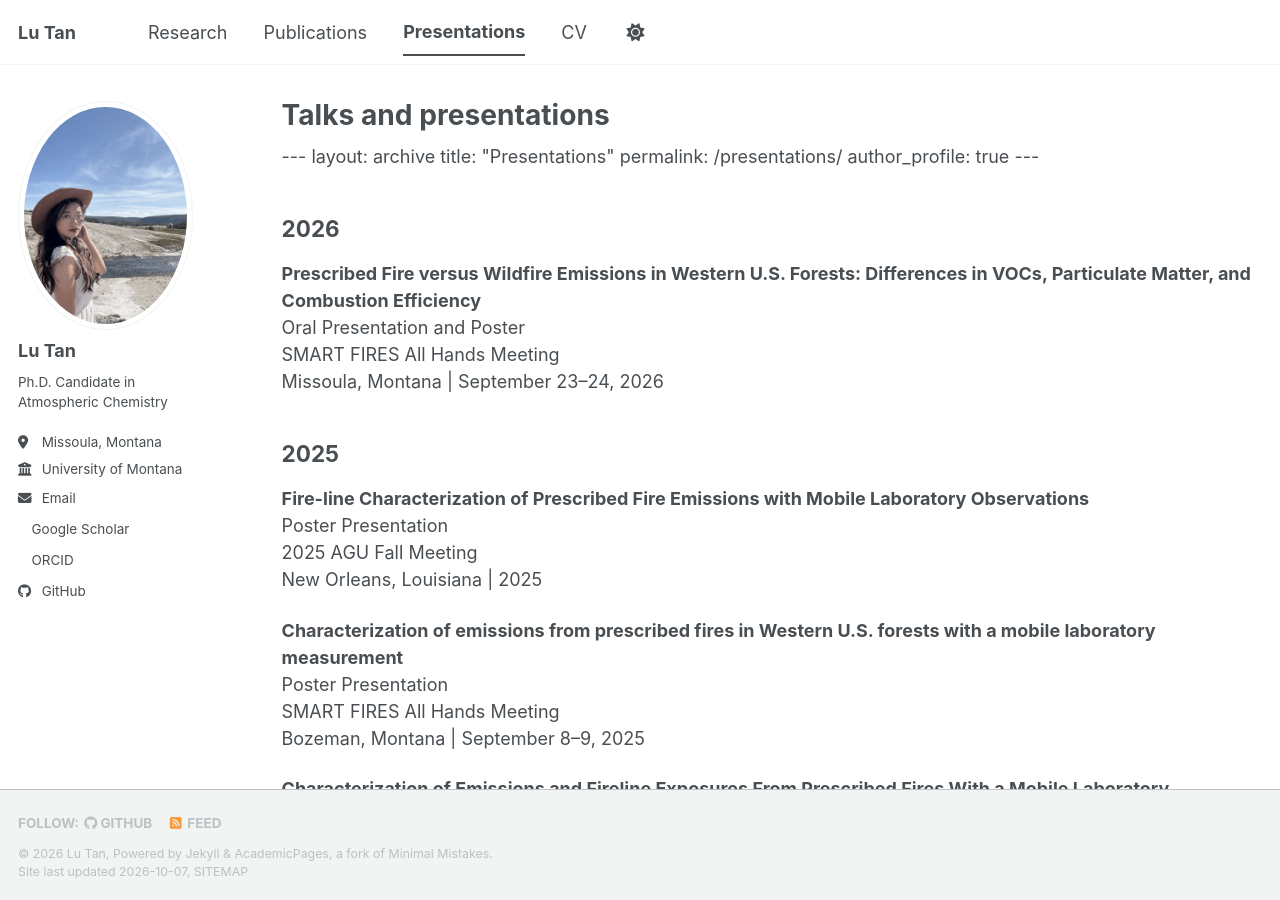
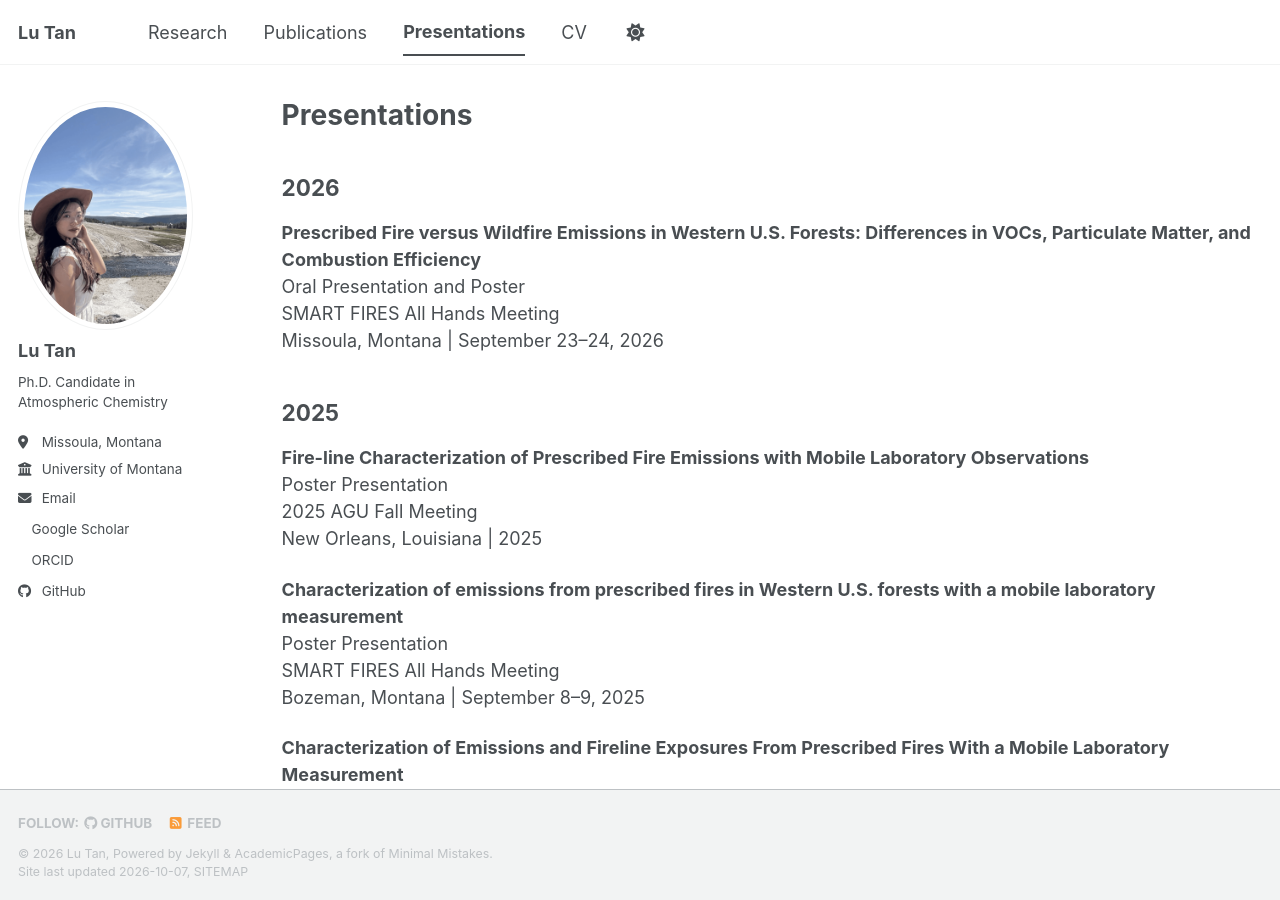
Before and after one commit to lulutan0122/lutan.github.io, a Jekyll site: the page built from _pages/Presentations.html, in a window 1280 px wide and 900 px high. Built offline with Jekyll 4.4.1, drawn with Linux system fonts in a browser that asks for light colours; a style sheet for code colours, icons or effects is not loaded.

Commit message:
Refactor presentations page layout and content
Updated the title and permalink for the presentations page. Adjusted conditional rendering for talk map link and modified loop for talks.

```diff
--- a/_pages/Presentations.html
+++ b/_pages/Presentations.html
@@ -1,14 +1,7 @@
----
-layout: archive
-title: "Talks and presentations"
-permalink: /Presentations/
-author_profile: true
----
-
 ---
 layout: archive
 title: "Presentations"
-permalink: /presentations/
+permalink: /Presentations/
 author_profile: true
 ---
 
@@ -83,12 +76,12 @@ Oral Presentation<br>
 Bozeman, Montana | June 28–30, 2023
 </p>
 
-{% if site.talkmap_link == true %}
+#{% if site.talkmap_link == true %}
 
-<p style="text-decoration:underline;"><a href="/talkmap.html">See a map of all the places I've given a talk!</a></p>
+#<p style="text-decoration:underline;"><a href="/talkmap.html">See a map of all the places I've given a talk!</a></p>
 
-{% endif %}
+#{% endif %}
 
-{% for post in site.talks reversed %}
-  {% include archive-single-talk.html %}
-{% endfor %}
+#{% for post in site.talks reversed %}
+ # {% include archive-single-talk.html %}
+#{% endfor %}
```
